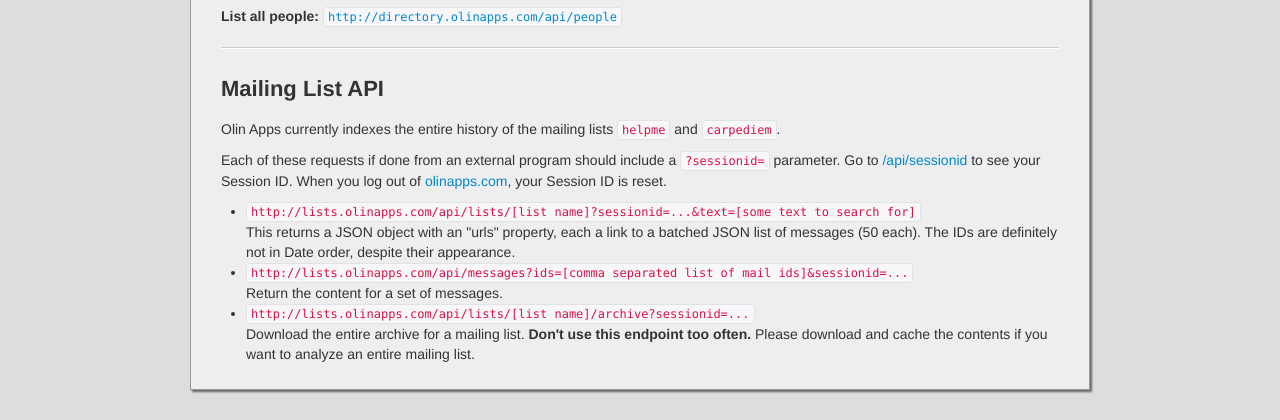
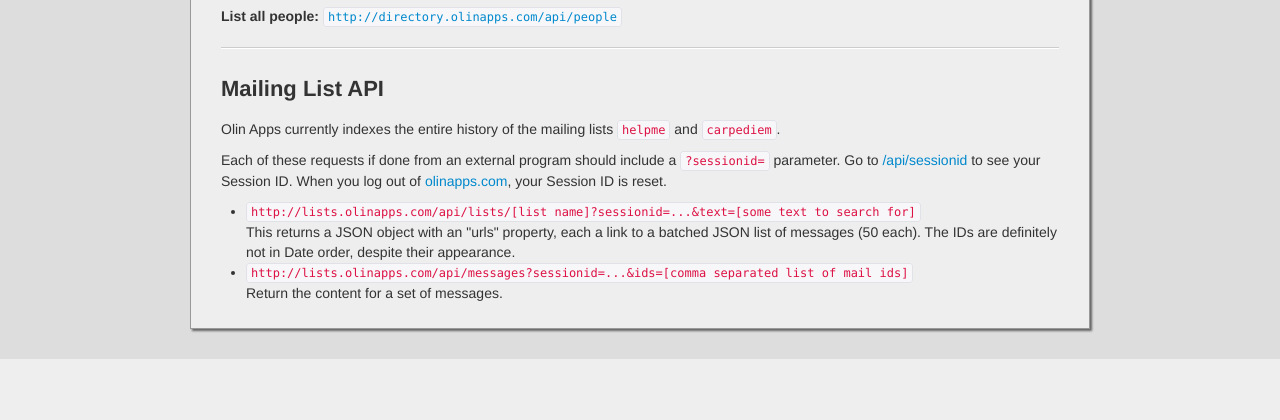
Before and after one commit to olin/olinapps, a Flask app: page /api in a window 1280 px wide. Shown: the part 1458-1878 px from the top of the page. After the commit the page ends 1817 px from the top, so only its background shows below. Run offline with Flask 2, Linux system fonts and the light colour scheme; parts of the project's set-up code (start-up, migrations or seed data) failed here and were passed over; some libraries are stand-ins or nearby versions.

Commit message:
Heroku would never allow that

```diff
--- a/templates/api.html
+++ b/templates/api.html
@@ -72,16 +72,12 @@
 
 <ul>
   <li>
-    <a href="http://lists.olinapps.com/api/lists/helpme?text=helpyou"><code>http://lists.olinapps.com/api/lists/[list name]?sessionid=...&text=[some text to search for]</code></a>
+    <a href="http://lists.olinapps.com/api/lists/helpme?text=helpyou"><code>http://lists.olinapps.com/api/lists/[list name]?sessionid=...&amp;text=[some text to search for]</code></a>
     <br>This returns a JSON object with an "urls" property, each a link to a batched JSON list of messages (50 each). The IDs are definitely not in Date order, despite their appearance.
   </li>
   <li>
-    <a href="http://lists.olinapps.com/api/messages?ids=55927,74429,74531,74536,74537,74663,74743,74818,74834,75057,75182,75214,75252,75254,75292,75380,75476,75512,75746,75747"><code>http://lists.olinapps.com/api/messages?ids=[comma separated list of mail ids]&sessionid=...</code></a>
+    <a href="http://lists.olinapps.com/api/messages?ids=55927,74429,74531,74536,74537,74663,74743,74818,74834,75057,75182,75214,75252,75254,75292,75380,75476,75512,75746,75747"><code>http://lists.olinapps.com/api/messages?sessionid=...&amp;ids=[comma separated list of mail ids]</code></a>
     <br>Return the content for a set of messages.
-  </li>
-  <li>
-    <a href="http://lists.olinapps.com/api/lists/helpme/archive"><code>http://lists.olinapps.com/api/lists/[list name]/archive?sessionid=...</code></a>
-    <br>Download the entire archive for a mailing list. <b>Don't use this endpoint too often.</b> Please download and cache the contents if you want to analyze an entire mailing list.
   </li>
 </ul>
 
```
